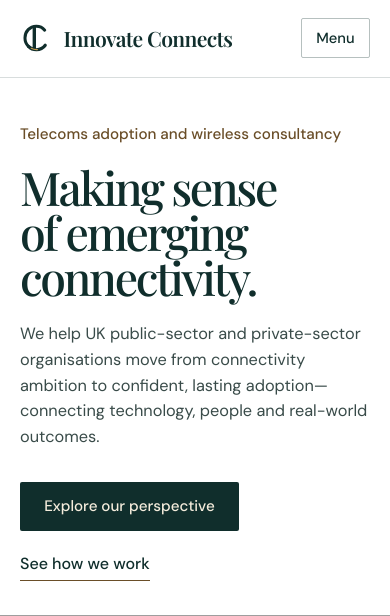
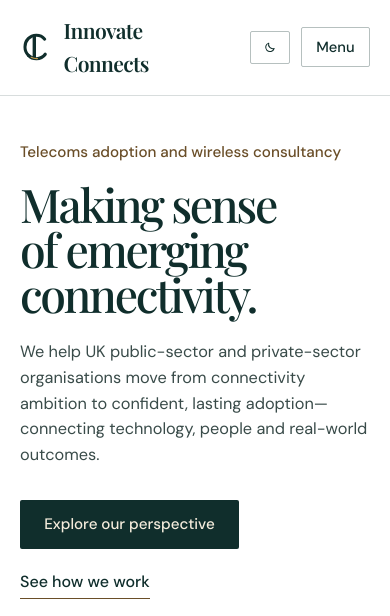
Before and after one commit to koesac-lab/innovate-connects, a PHP site: page /concept-three/ in a window 390 px wide. Shown: the top 616 px of the page. Run offline with PHP 8.4, Linux system fonts and the light colour scheme; some web fonts are replaced; grey boxes are pictures that could not be loaded.

Commit message:
Add dark and light modes with Evening-Luxe theme switching to Concept 3

```diff
--- a/public/concept-three/app.js
+++ b/public/concept-three/app.js
@@ -4,6 +4,55 @@
     yearEl.textContent = String(new Date().getFullYear());
   }
 
+  /* Dark / Light mode toggle with system preference + persistence */
+  const root = document.documentElement;
+  const themeBtn = document.querySelector('[data-theme-toggle]');
+  const themeLabel = document.querySelector('[data-theme-label]');
+  const themeColorMeta = document.querySelector('meta[name="theme-color"]');
+  const colorSchemeMedia = window.matchMedia('(prefers-color-scheme: dark)');
+
+  const applyTheme = (theme, persist = false) => {
+    const isDark = theme === 'dark';
+    root.dataset.theme = theme;
+    if (themeColorMeta) {
+      themeColorMeta.setAttribute('content', isDark ? '#102e2c' : '#ffffff');
+    }
+    if (themeBtn) {
+      themeBtn.setAttribute('aria-pressed', String(isDark));
+      themeBtn.setAttribute('aria-label', isDark ? 'Switch to light mode' : 'Switch to dark mode');
+    }
+    if (themeLabel) {
+      themeLabel.textContent = isDark ? 'Light' : 'Dark';
+    }
+    if (persist) {
+      try {
+        localStorage.setItem('ic-theme', theme);
+      } catch {
+        /* Storage unavailable in restricted contexts */
+      }
+    }
+  };
+
+  applyTheme(root.dataset.theme === 'dark' ? 'dark' : 'light');
+
+  if (themeBtn) {
+    themeBtn.addEventListener('click', () => {
+      const next = root.dataset.theme === 'dark' ? 'light' : 'dark';
+      applyTheme(next, true);
+    });
+  }
+
+  colorSchemeMedia.addEventListener('change', (event) => {
+    try {
+      if (!localStorage.getItem('ic-theme')) {
+        applyTheme(event.matches ? 'dark' : 'light');
+      }
+    } catch {
+      applyTheme(event.matches ? 'dark' : 'light');
+    }
+  });
+
+  /* Mobile navigation */
   const toggle = document.querySelector('[data-menu-toggle]');
   const nav = document.querySelector('[data-site-nav]');
   if (toggle && nav) {
--- a/public/concept-three/index.html
+++ b/public/concept-three/index.html
@@ -1,12 +1,26 @@
 <!doctype html>
-<html lang="en-GB">
+<html lang="en-GB" data-theme="light">
 <head>
   <meta charset="utf-8" />
   <meta name="viewport" content="width=device-width, initial-scale=1" />
   <meta name="robots" content="noindex" />
-  <meta name="theme-color" content="#102e2c" />
+  <meta name="theme-color" content="#ffffff" />
   <meta name="description" content="Innovate Connects is a telecoms adoption and wireless consultancy helping UK public-sector and private-sector organisations turn emerging connectivity into lasting adoption." />
   <title>Innovate Connects — Making sense of emerging connectivity</title>
+  <script>
+    (() => {
+      try {
+        const stored = localStorage.getItem('ic-theme');
+        const prefersDark = window.matchMedia('(prefers-color-scheme: dark)').matches;
+        const theme = stored === 'dark' || stored === 'light' ? stored : (prefersDark ? 'dark' : 'light');
+        document.documentElement.dataset.theme = theme;
+        const meta = document.querySelector('meta[name="theme-color"]');
+        if (meta) meta.setAttribute('content', theme === 'dark' ? '#102e2c' : '#ffffff');
+      } catch {
+        document.documentElement.dataset.theme = 'light';
+      }
+    })();
+  </script>
   <link rel="preconnect" href="https://fonts.googleapis.com" />
   <link rel="preconnect" href="https://fonts.gstatic.com" crossorigin />
   <link rel="stylesheet" href="https://fonts.googleapis.com/css2?family=DM+Sans:ital,opsz,wght@0,9..40,400..600;1,9..40,400&family=Playfair+Display:ital,wght@0,500;0,600;1,500&display=swap" />
@@ -29,9 +43,22 @@
         <span class="brand__name">Innovate Connects</span>
       </a>
 
-      <button class="menu-toggle" type="button" aria-expanded="false" aria-controls="primary-nav" data-menu-toggle>
-        Menu
-      </button>
+      <div class="header-controls">
+        <button class="theme-toggle" type="button" data-theme-toggle aria-label="Switch to dark mode" aria-pressed="false">
+          <svg class="theme-toggle__icon theme-toggle__icon--sun" viewBox="0 0 20 20" width="16" height="16" aria-hidden="true" fill="none" stroke="currentColor" stroke-width="1.6" stroke-linecap="round">
+            <circle cx="10" cy="10" r="3.6" />
+            <path d="M10 2.5v2M10 15.5v2M2.5 10h2M15.5 10h2M4.7 4.7l1.4 1.4M13.9 13.9l1.4 1.4M15.3 4.7l-1.4 1.4M6.1 13.9l-1.4 1.4" />
+          </svg>
+          <svg class="theme-toggle__icon theme-toggle__icon--moon" viewBox="0 0 20 20" width="16" height="16" aria-hidden="true" fill="none" stroke="currentColor" stroke-width="1.6" stroke-linecap="round" stroke-linejoin="round">
+            <path d="M16.2 12.4A6.8 6.8 0 0 1 7.6 3.8a6.9 6.9 0 1 0 8.6 8.6Z" />
+          </svg>
+          <span class="theme-toggle__label" data-theme-label>Dark</span>
+        </button>
+
+        <button class="menu-toggle" type="button" aria-expanded="false" aria-controls="primary-nav" data-menu-toggle>
+          Menu
+        </button>
+      </div>
 
       <nav class="site-nav" id="primary-nav" aria-label="Main navigation" data-site-nav>
         <ul class="site-nav__list">
@@ -74,7 +101,7 @@
       </div>
     </section>
 
-    <section class="band band--petrol perspective has-ribbon" id="perspective" aria-labelledby="perspective-heading">
+    <section class="band band--perspective perspective has-ribbon" id="perspective" aria-labelledby="perspective-heading">
       <div class="ribbon-stage ribbon-stage--perspective" aria-hidden="true">
         <div class="ribbon-layer" data-parallax="-0.13" data-drift-x="22" data-rotate="3.5">
           <img
@@ -122,7 +149,7 @@
       </div>
     </section>
 
-    <section class="band band--paper practice has-ribbon" id="practice" aria-labelledby="practice-heading">
+    <section class="band band--editorial practice has-ribbon" id="practice" aria-labelledby="practice-heading">
       <div class="container practice__layout content-above">
         <div class="practice__intro">
           <p class="section-label">In practice</p>
@@ -255,7 +282,7 @@
       </div>
     </section>
 
-    <section class="band band--paper insights has-ribbon" id="insights" aria-labelledby="insights-heading">
+    <section class="band band--editorial insights has-ribbon" id="insights" aria-labelledby="insights-heading">
       <div class="ribbon-stage ribbon-stage--insights" aria-hidden="true">
         <div class="ribbon-layer" data-parallax="0.12" data-drift-x="18" data-rotate="-3">
           <img
@@ -314,7 +341,7 @@
       </div>
     </section>
 
-    <section class="band band--petrol contact has-ribbon" id="contact" aria-labelledby="contact-heading">
+    <section class="band band--contact contact has-ribbon" id="contact" aria-labelledby="contact-heading">
       <div class="ribbon-stage ribbon-stage--contact" aria-hidden="true">
         <div class="ribbon-layer" data-parallax="-0.14" data-drift-x="-20" data-rotate="2">
           <img
--- a/public/concept-three/styles.css
+++ b/public/concept-three/styles.css
@@ -40,10 +40,12 @@
 
 @layer tokens {
   :root {
-    /* Canonical Innovate Connects brand tokens */
+    color-scheme: light dark;
+
+    /* Canonical Innovate Connects palette */
     --ic-ink: #171b1d;
     --ic-petrol-ink: #102e2c;
-    --ic-charcoal: #30373e;
+    --ic-charcoal: #1e2629;
     --ic-petrol: #0a4f54;
     --ic-oxblood: #7a2038;
     --ic-gold: #c49b4c;
@@ -53,11 +55,34 @@
     --ic-paper-soft: #f7f4eb;
     --ic-white: #ffffff;
     --ic-cream: #e2d2b4;
-    --ic-line: rgba(226, 210, 180, 0.24);
+    --ic-line-dark: rgba(226, 210, 180, 0.24);
     --ic-line-light: rgba(16, 46, 44, 0.16);
     --ic-line-light-strong: rgba(16, 46, 44, 0.3);
     --ic-slate: #394b49;
     --ic-muted-dark: #c9d1cb;
+
+    /* Semantic light mode defaults */
+    --surface-header: var(--ic-white);
+    --surface-hero: var(--ic-white);
+    --surface-perspective: var(--ic-petrol-ink);
+    --surface-editorial: var(--ic-paper-soft);
+    --surface-ink: var(--ic-ink);
+    --surface-contact: var(--ic-petrol-ink);
+    --surface-footer: var(--ic-ink);
+    --surface-plate: var(--ic-petrol-ink);
+
+    --ink-primary: var(--ic-petrol-ink);
+    --ink-secondary: var(--ic-slate);
+    --ink-accent: var(--ic-gold-deep);
+    --ink-hover: var(--ic-oxblood);
+    --border-subtle: var(--ic-line-light);
+    --border-strong: var(--ic-line-light-strong);
+    --focus-ring: var(--ic-oxblood);
+
+    --cta-bg: var(--ic-petrol-ink);
+    --cta-ink: var(--ic-paper);
+    --cta-hover-bg: var(--ic-oxblood);
+    --cta-hover-ink: var(--ic-paper);
 
     --ic-serif: "Playfair Display", Georgia, serif;
     --ic-sans: "DM Sans", system-ui, -apple-system, sans-serif;
@@ -297,12 +362,52 @@
     letter-spacing: -0.03em;
   }
 
+  .header-controls {
+    display: flex;
+    align-items: center;
+    gap: 0.65rem;
+    order: 3;
+  }
+
+  .theme-toggle {
+    display: inline-flex;
+    align-items: center;
+    gap: 0.45rem;
+    padding: 0.45rem 0.8rem;
+    border: 1px solid var(--border-strong);
+    border-radius: 2px;
+    background: transparent;
+    color: var(--ink-primary);
+    font-size: 0.88rem;
+    font-weight: 500;
+    cursor: pointer;
+    transition: border-color 180ms var(--ease), color 180ms var(--ease), background-color 180ms var(--ease);
+  }
+
+  .theme-toggle:hover {
+    border-color: var(--ink-accent);
+    color: var(--ink-accent);
+  }
+
+  .theme-toggle__icon--sun {
+    display: none;
+  }
+
+  :root[data-theme="dark"] .theme-toggle__icon--sun {
+    display: block;
+  }
+
+  :root[data-theme="dark"] .theme-toggle__icon--moon {
+    display: none;
+  }
+
   .menu-toggle {
     display: none;
     padding: 0.45rem 0.9rem;
-    border: 1px solid var(--ic-line-light-strong);
+    border: 1px solid var(--border-strong);
     border-radius: 2px;
     background: transparent;
+    color: var(--ink-primary);
     font-size: 0.92rem;
     font-weight: 500;
     cursor: pointer;
```
Also changed, not shown: other parts of public/concept-three/styles.css (+127 -71 lines).
